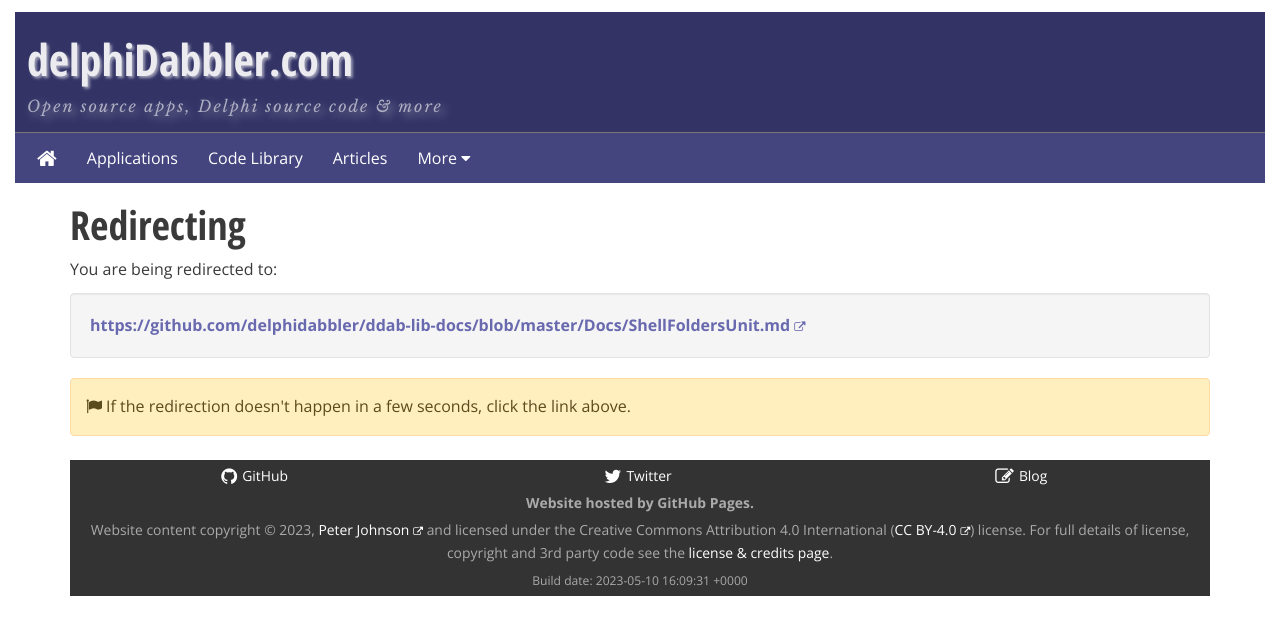
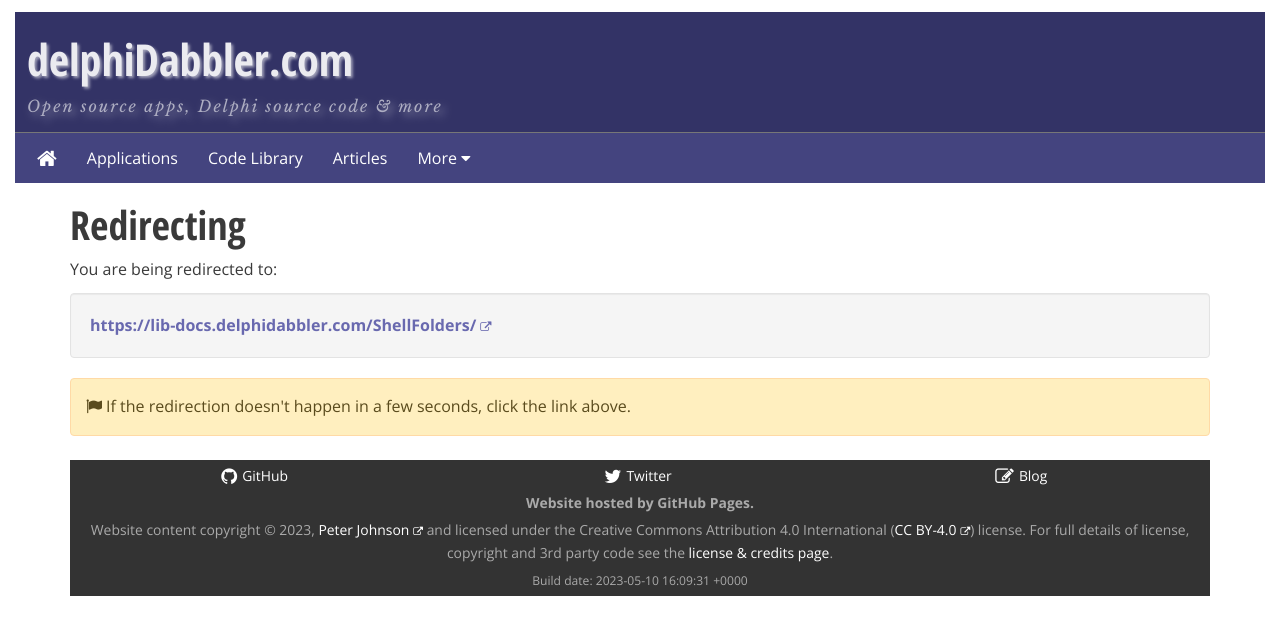
Before and after one commit to delphidabbler/delphidabbler.github.io, a Jekyll site: the page built from url/shellfolders-docs.html, in a window 1280 px wide. Shown: the top 635 px of the page. Built offline with Jekyll 4.4.1, drawn with Linux system fonts in a browser that asks for light colours; some of the changed lines change nothing that is shown.

Commit message:
Update url/shellfolders-docs
Updated to reference lib-docs.delphidabbler.com instead of
delphidabbler/ddab-lib-docs repo.

```diff
--- a/url/shellfolders-docs.html
+++ b/url/shellfolders-docs.html
@@ -1,5 +1,5 @@
 ---
 layout: url-redirect
-redirect-url: https://github.com/delphidabbler/ddab-lib-docs/blob/master/Docs/ShellFoldersUnit.md
+redirect-url: https://lib-docs.delphidabbler.com/ShellFolders/
 title: Redirecting...
 ---
```
